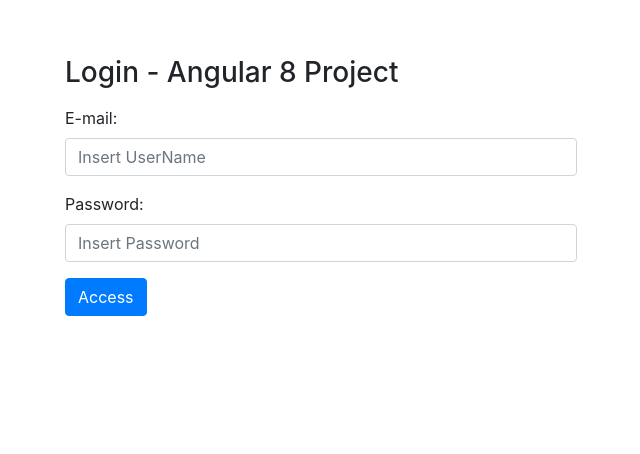
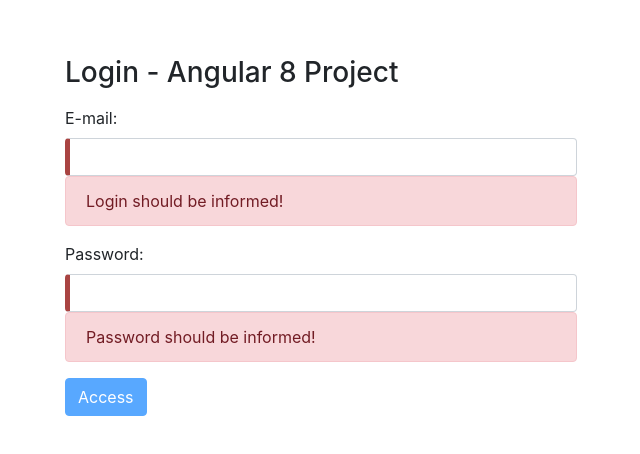
Before and after one commit to EderCamposRibeiro/Project-Angular-REST, an Angular app: page / in a window 1280 px wide. Shown: the part 136-590 px from the top of the page, without its empty margins (319-959 px from the left). Built offline with nearby package versions, Linux system fonts and the light colour scheme.

Commit message:
Validating Login Form

```diff
--- a/src/app/app.component.html
+++ b/src/app/app.component.html
@@ -6,12 +6,18 @@
 
   <div class="form-group">
     <label for="login">E-mail:</label>
-    <input type="email" class="form-control" [(ngModel)] = "user.login"   id="login" name="login" placeholder="Insert UserName" required>
+    <input type="email" class="form-control" #email="ngModel" [(ngModel)] = "user.login"   id="login" name="login"  required>
+    <div *ngIf="email.invalid" class="alert alert-danger">
+      Login should be informed!
+    </div>
   </div>
   <div class="form-group">
     <label for="password">Password:</label>
-    <input type="password" class="form-control" [(ngModel)] = "user.password" id="password" name="password" placeholder="Insert Password" required>
+    <input type="password" class="form-control" #password="ngModel" [(ngModel)] = "user.password" id="password" name="password" required>
+    <div *ngIf="password.invalid" class="alert alert-danger">
+      Password should be informed!
+    </div>
   </div>
-  <button type="button" class="btn btn-primary" (click)="login()">Access</button>
+  <button type="button" [disabled]="email.invalid || password.invalid" class="btn btn-primary" (click)="login()">Access</button>
 
 </form>
--- a/src/app/service/login-service.service.ts
+++ b/src/app/service/login-service.service.ts
@@ -25,6 +25,7 @@ export class LoginServiceService {
       },
         error => {
           console.error("Login Error!");
+          alert('Access denied!')
         }
       )
     }
--- a/src/styles.css
+++ b/src/styles.css
@@ -1 +1,8 @@
 /* You can add global styles to this file, and also import other style files */
+.ng-valid[required], .ng-valid.required {
+	border-left: 5px solid #42A948; /* green */
+}
+
+.ng-invalid:not(form) {
+	border-left: 5px solid #a94442; /* red */
+}
```
